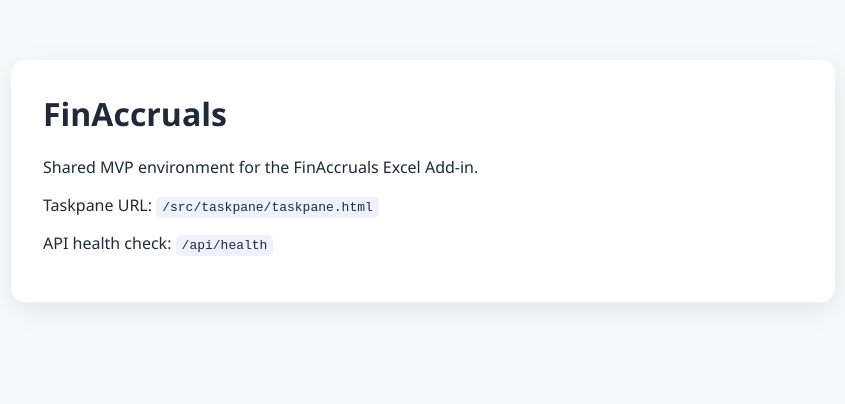
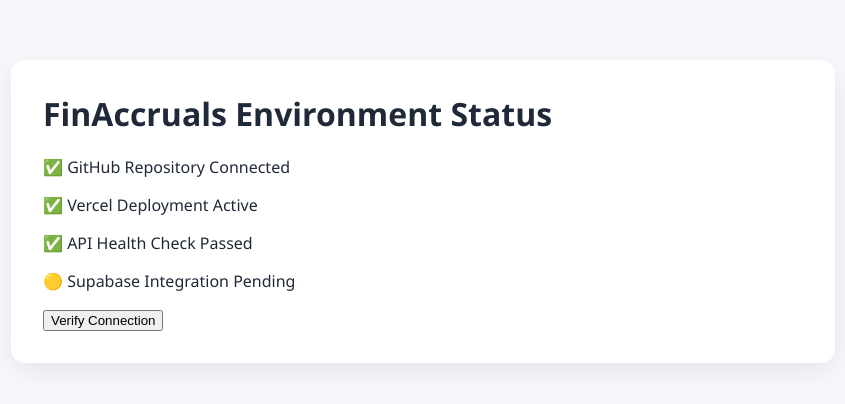
Before and after one commit to kbk2002/FinAccruals, a website: page index.html in a window 1280 px wide. Shown: the whole page, without its empty margins (217-1062 px from the left). Drawn offline with Linux system fonts and the light colour scheme.

Commit message:
updated index html

```diff
--- a/index.html
+++ b/index.html
@@ -13,10 +13,30 @@
 </head>
 <body>
   <main>
-    <h1>FinAccruals</h1>
-    <p>Shared MVP environment for the FinAccruals Excel Add-in.</p>
-    <p>Taskpane URL: <code>/src/taskpane/taskpane.html</code></p>
-    <p>API health check: <code>/api/health</code></p>
+<h1>FinAccruals Environment Status</h1>
+
+<div>
+  <p>✅ GitHub Repository Connected</p>
+  <p>✅ Vercel Deployment Active</p>
+  <p>✅ API Health Check Passed</p>
+  <p>🟡 Supabase Integration Pending</p>
+</div>
+
+<button onclick="checkHealth()">Verify Connection</button>
+
+<div id="result"></div>
+
+<script>
+async function checkHealth() {
+  const response = await fetch('/api/health');
+  const data = await response.json();
+
+  document.getElementById('result').innerHTML =
+    `✅ Connected<br>
+     Status: ${data.status}<br>
+     App: ${data.app}`;
+}
+</script>
   </main>
 </body>
 </html>
```
